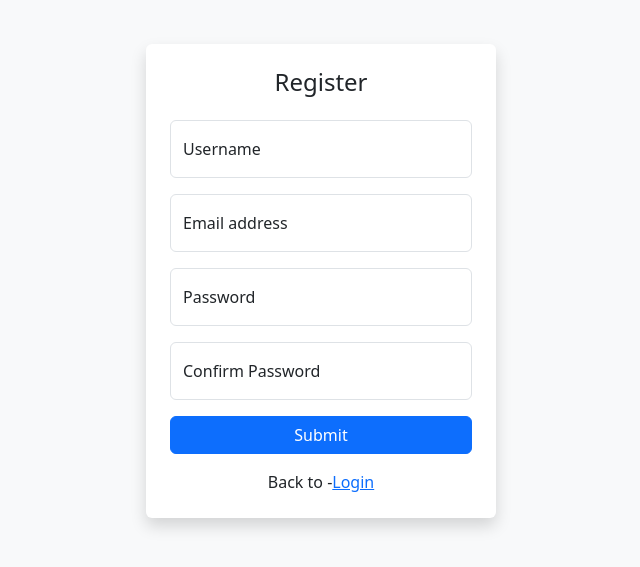
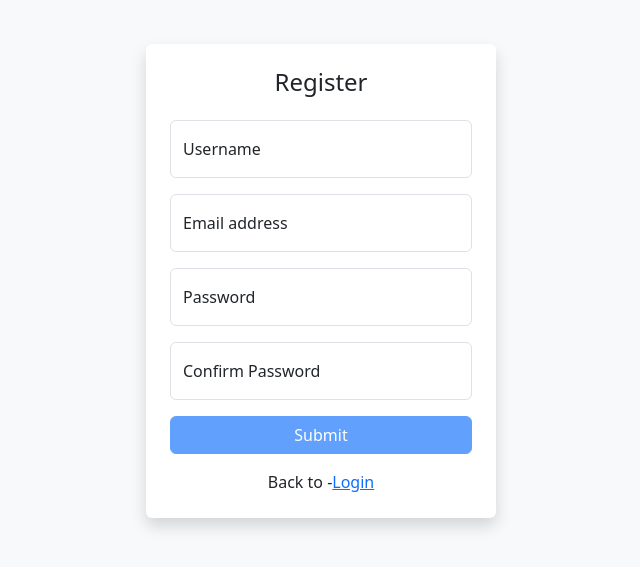
Before and after one commit to achiniishani1993/React-Lessons-Two, a React (Vite) app: page /register in a window 1280 px wide. Shown: the part 119-686 px from the top of the page, without its empty margins (319-959 px from the left). Built offline with nearby package versions, Linux system fonts and the light colour scheme.

Commit message:
add disable to button and add simple vaidation to form

```diff
--- a/src/pages/Register.jsx
+++ b/src/pages/Register.jsx
@@ -2,19 +2,45 @@ import FloatingLabel from "react-bootstrap/FloatingLabel";
 import Form from "react-bootstrap/Form";
 import Button from "react-bootstrap/Button";
 import { Link } from "react-router-dom";
+import { useState } from "react";
 
 const Register = () => {
+  const [username, setUsername] = useState("");
+  const [email, setEmail]=useState("");
+  const [password, setPassword]=useState("");
+  const [confirmpassword, setConfirmpassword] =useState("");
+
+
+  const isDisable = username !== "" && email !== "" && password !== "" && confirmpassword !== "";
+
+  const handleSubmit = (event) =>{
+  event.preventDefault();
+
+  if (password.length < 8){
+    alert("Password must be at least 8 characters long");
+    return;
+  }
+
+  if (password !== confirmpassword){
+    alert("Password do not matched, try again")
+    return;
+  }
+   alert("Registration successfully done...!!")
+  }
+
+
+
   return (
     <div className="d-flex justify-content-center align-items-center vh-100 bg-light">
       <div className="p-4 bg-white shadow rounded" style={{ width: "350px" }}>
         <h4 className="text-center mb-4">Register</h4>
-
+        <form onSubmit={handleSubmit}>
         <FloatingLabel
           controlId="floatingUsername"
           label="Username"
           className="mb-3"
         >
-          <Form.Control type="text" placeholder="John" />
+          <Form.Control type="text" placeholder="John" value={username} onChange={(e)=>setUsername(e.target.value)} />
         </FloatingLabel>
 
         <FloatingLabel
@@ -22,7 +48,7 @@ const Register = () => {
           label="Email address"
           className="mb-3"
         >
-          <Form.Control type="email" placeholder="name@example.com" />
+          <Form.Control type="email" placeholder="name@example.com" value={email} onChange={(e)=>setEmail(e.target.value)}/>
         </FloatingLabel>
 
         <FloatingLabel
@@ -30,7 +56,7 @@ const Register = () => {
           label="Password"
           className="mb-3"
         >
-          <Form.Control type="password" placeholder="Password" />
+          <Form.Control type="password" placeholder="Password" value={password} onChange={(e)=>setPassword(e.target.value)} />
         </FloatingLabel>
 
         <FloatingLabel
@@ -38,10 +64,10 @@ const Register = () => {
           label="Confirm Password"
           className="mb-3"
         >
-          <Form.Control type="password" placeholder="Password" />
+          <Form.Control type="password" placeholder="Password" value={confirmpassword} onChange={(e)=>setConfirmpassword(e.target.value)}/>
         </FloatingLabel>
 
-        <Button variant="primary" type="submit" className="w-100">
+        <Button variant="primary" type="submit" className="w-100" disabled={!isDisable}>
           Submit
         </Button>
           <p className="text-center mt-3 mb-0">
@@ -50,6 +76,7 @@ const Register = () => {
             Login
           </Link>
         </p>
+        </form>
       </div>
     </div>
   );
```
